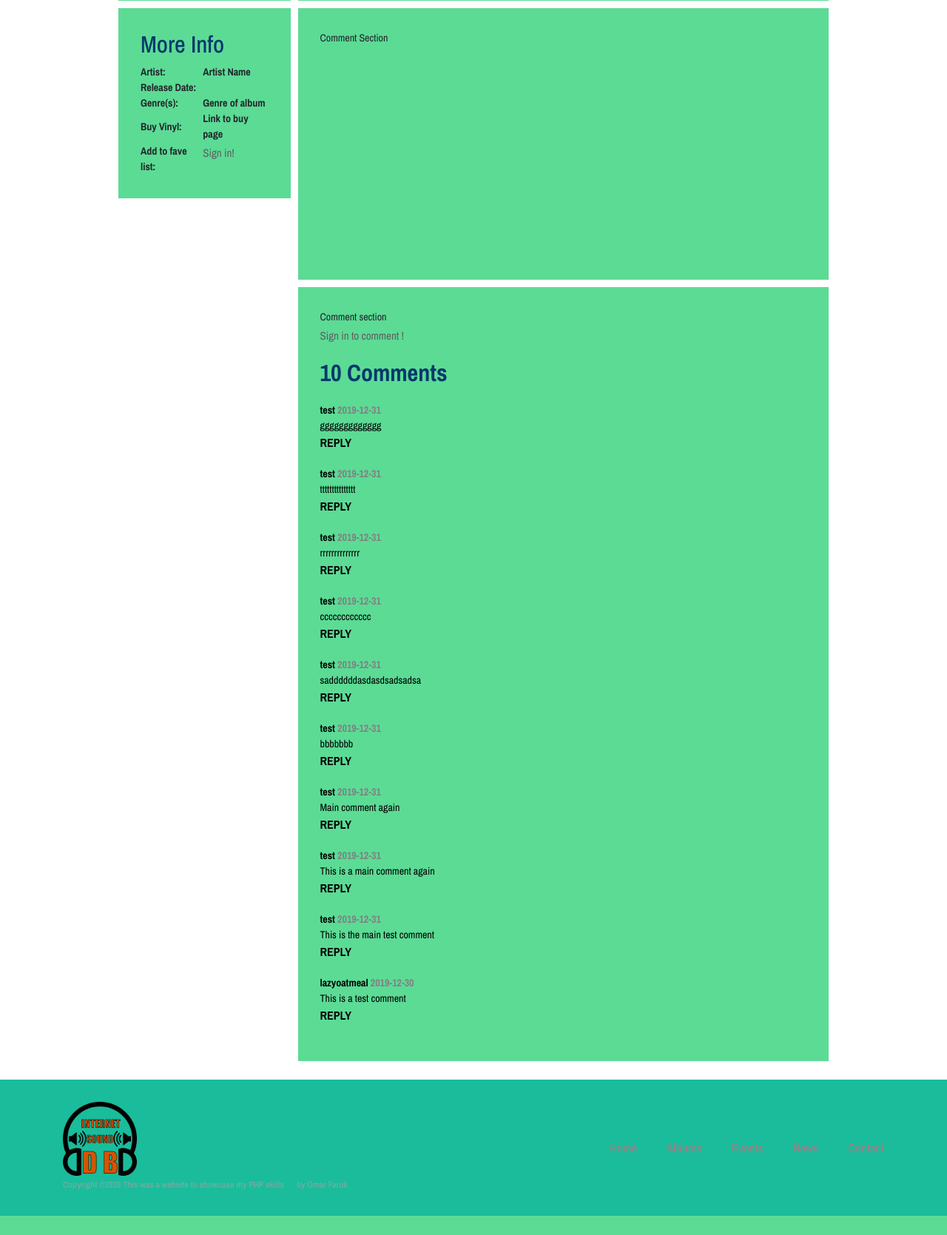
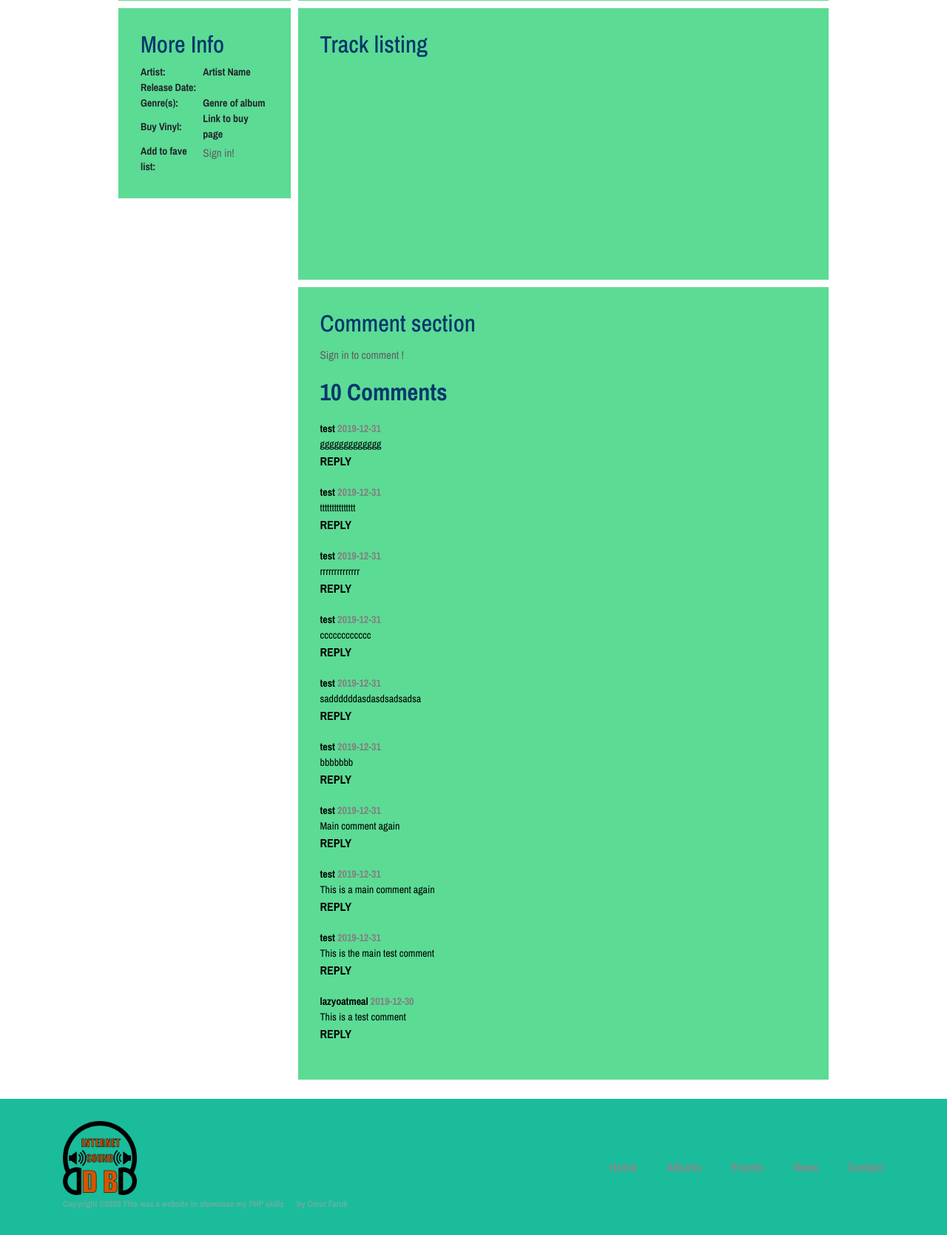
Before and after one commit to Omario169/isdb, a PHP site: page /album.php?album_id=6 in a window 1280 px wide. Shown: the part 601-2270 px from the top of the page at 74% size. Before the commit the page ends 2244 px from the top, so only its background shows below. Run offline with PHP 8.4, Linux system fonts and the light colour scheme; data comes from the database, SQL or seed files in the repository; tables that the repository leaves empty or names only in its code hold one stand-in row (values such as "Sample post"); data that the repository does not hold is empty; some libraries are stand-ins or nearby versions; some web fonts are replaced.

Commit message:
styling and section headers modified

```diff
--- a/album.php
+++ b/album.php
@@ -83,7 +83,7 @@ $numComments = $sqlNumComments->num_rows;
 <main><h2>Description</h2> <?php echo "<p> $albumdesc  </p>" ?></main>
 
 
-<section>Comment Section
+<section><h2> Track listing </h2>
 
 
 
@@ -155,7 +155,7 @@ if (!isset($_SESSION['id'])) {
 </aside>
 
 
-<div class=albumComments> Comment section
+<div class=albumComments> <h2>Comment section</h2>
 
 <?php if (!isset($_SESSION['id'])) {
   echo '<p> Sign in to comment ! </p>';
```
